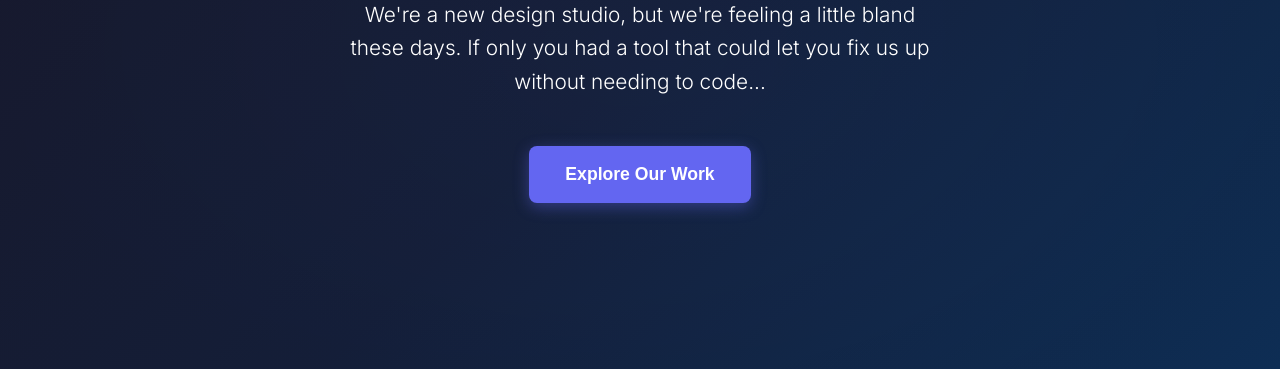
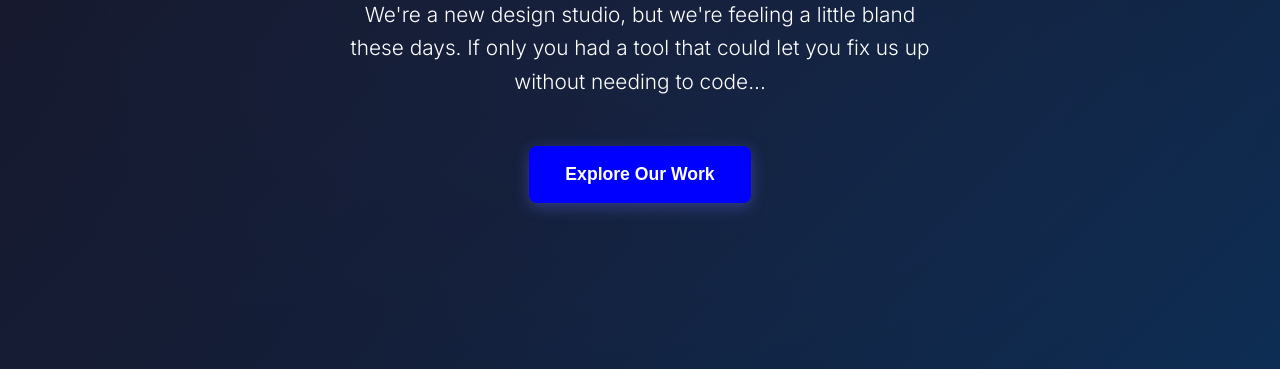
Before and after one commit to rivet-design/demo-design, a website built with Vite: page index.html in a window 1280 px wide. Shown: the part 431-800 px from the top of the page. Built offline with nearby package versions, Linux system fonts and the light colour scheme.

Commit message:
feat: change this bg to be blue
Element: button.cta-button
XPath: //*[@id="hero"]/div[1]/button[1]

Generated by Rivet Visual Editor

```diff
--- a/index.html
+++ b/index.html
@@ -5,8 +5,7 @@
     <meta name="viewport" content="width=device-width, initial-scale=1.0">
     <title>Riveter Design Studios</title>
     <link href="https://fonts.googleapis.com/css2?family=Inter:wght@300;400;500;600;700&display=swap" rel="stylesheet">
-    <link rel="stylesheet" href="styles.css">
-</head>
+    <link rel="stylesheet" href="styles.css"></head>
 <body>
     <header>
         <nav>
@@ -32,7 +31,7 @@
             <div class="hero-content">
                 <h1>(Un)Creative Design Studio</h1>
                 <p>We're a new design studio, but we're feeling a little bland these days. If only you had a tool that could let you fix us up without needing to code...</p>
-                <button class="cta-button">Explore Our Work</button>
+                <button class="cta-button" style="background-color: blue;">Explore Our Work</button>
             </div>
         </section>
 
```
